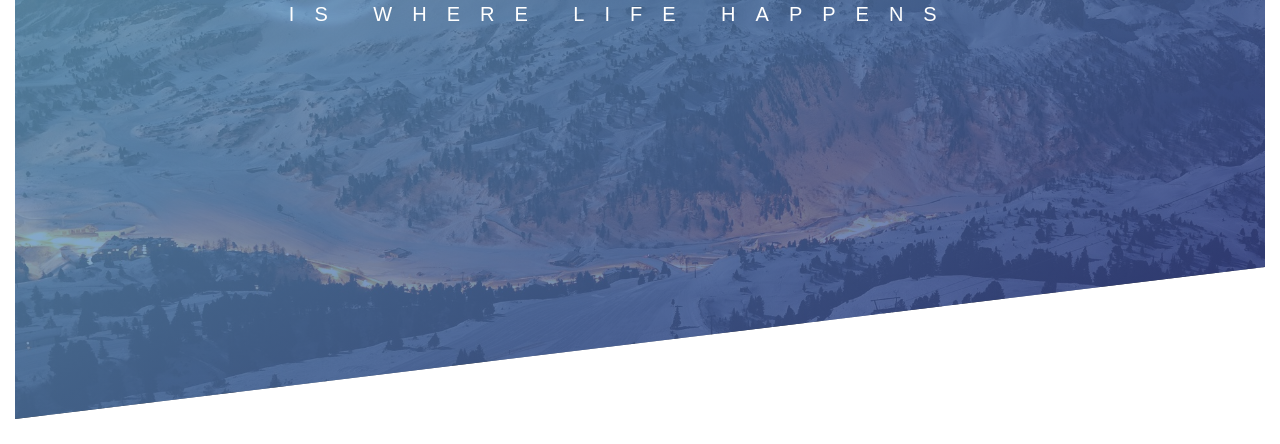
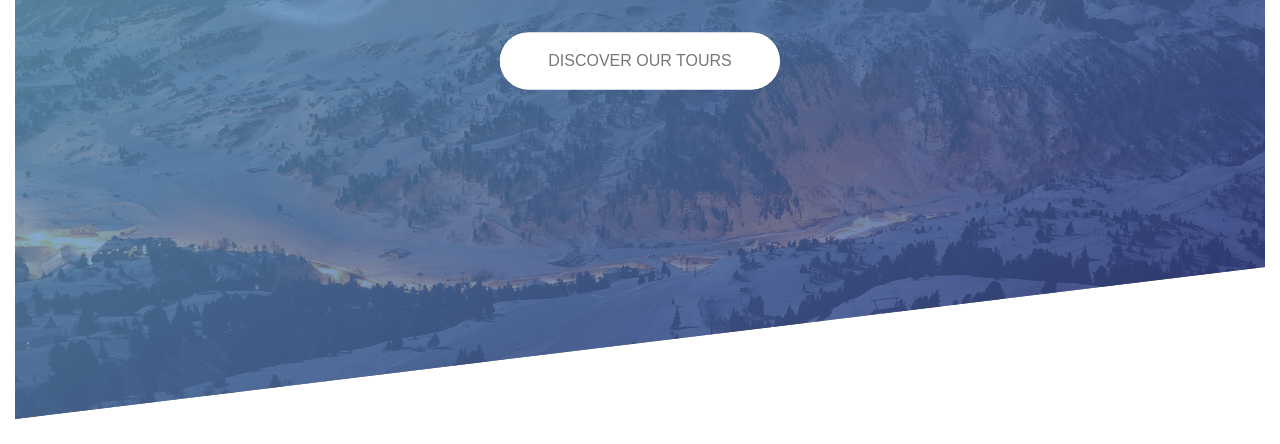
Before and after one commit to PBozovic/HTML, a plain HTML site: page Week 003/sectie2.html in a window 1280 px wide. Shown: the part 356-800 px from the top of the page. Drawn offline with Linux system fonts and the light colour scheme.

Commit message:
10/6
2:35

```diff
--- a/Week 003/css/style.css
+++ b/Week 003/css/style.css
@@ -43,7 +43,8 @@ body {
 }
 
 .logo:hover {
-  animation: moveInRight 1s ease-in;
+  transform: translateY(-3px);
+  transition: all 0.2s;
 }
 
 .text-box {
@@ -51,11 +52,13 @@ body {
   top: 40%;
   left: 50%;
   transform: translate(-50%, -50%);
+  text-align: center;
 }
 
 .heading-primary {
   color: white;
   text-transform: uppercase;
+  margin-bottom: 60px;
 }
 
 .heading-primary-main {
@@ -73,7 +76,7 @@ body {
   font-size: 20px;
   font-weight: 400;
   letter-spacing: 20px;
-  margin-left: 100px;
+  margin-left: 50px;
 
   animation-name: moveInRight;
   animation-duration: 2s;
@@ -102,3 +105,68 @@ body {
     transform: translate(0);
   }
 }
+
+@keyframes moveInButton {
+  0% {
+    opacity: 0;
+    transform: translateY(30px);
+  }
+
+  100% {
+    opacity: 1;
+    transform: translateY(0);
+  }
+}
+
+.btn:link,
+.btn:visited {
+  text-transform: uppercase;
+  text-decoration: none;
+  padding: 15px 48px;
+  display: inline-block;
+  border-radius: 100px;
+  transition: all 0.2s;
+  position: relative;
+}
+
+.btn:hover {
+  transform: translateY(-3px);
+  box-shadow: 0 10px 20px rgba(0, 0, 0, 0.3);
+}
+
+.btn:active {
+  transform: translateY(-1px);
+  box-shadow: 0 5px 10px rgba(0, 0, 0, 0.3);
+}
+
+.btn-white {
+  background-color: white;
+  color: #777;
+}
+
+.btn:after {
+  content: "";
+  display: inline-block;
+  height: 100%;
+  width: 100%;
+  border-radius: 100px;
+  position: absolute;
+  top: 0;
+  left: 0;
+  z-index: -1;
+  transition: all 0.4s;
+}
+
+.btn-white:after {
+  background-color: white;
+}
+
+.btn:hover::after {
+  transform: scaleX(1.4) scaleY(1.6);
+  opacity: 0;
+}
+
+.btn-animated {
+  animation: moveInButton 0.5s ease-out 0.75s;
+  animation-fill-mode: backwards;
+}
--- a/Week 003/sectie2.html
+++ b/Week 003/sectie2.html
@@ -17,6 +17,8 @@
           <span class="heading-primary-main">Wintersports</span>
           <span class="heading-primary-sub">Is where life happens</span>
         </h1>
+
+        <a href="#" class="btn btn-white btn-animated">Discover our Tours</a>
       </div>
     </header>
   </body>
```
